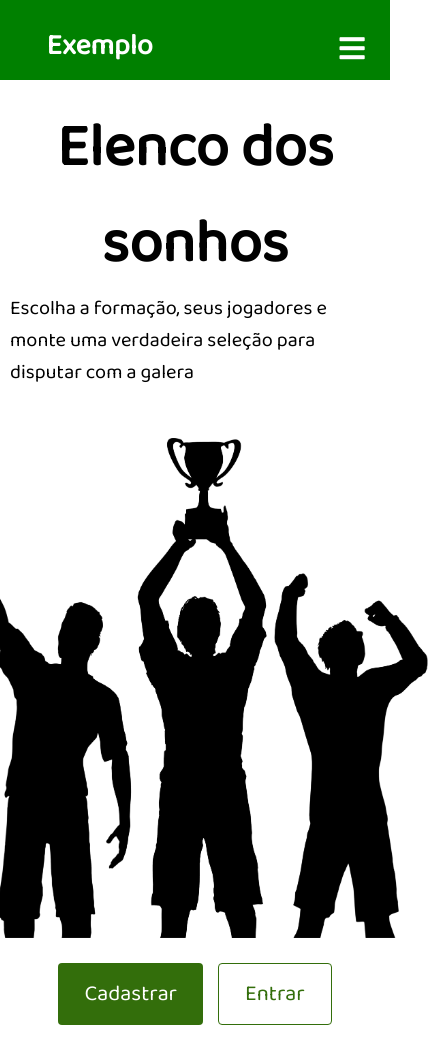
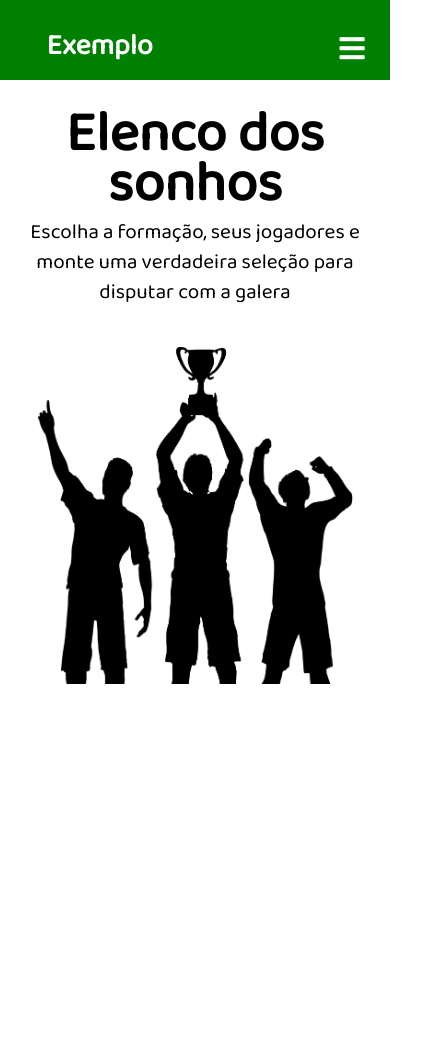
Before and after one commit to Ruymelo10/squad-builder-react, a React (Create React App) app: page / in a window 390 px wide. Shown: the whole page, 445 px wide, since content can reach past the window. After the commit the page ends 844 px from the top, so only its background shows below. Built offline with nearby package versions, Linux system fonts and the light colour scheme.

Commit message:
add buttons to navbar mobile

```diff
--- a/src/components/Navbar/index.jsx
+++ b/src/components/Navbar/index.jsx
@@ -8,6 +8,7 @@ class Navbar extends Component {
     this.state = {
       clicked: false,
     };
+    this.handleClick = this.handleClick.bind(this);
   }
 
   handleClick() {
@@ -31,6 +32,12 @@ class Navbar extends Component {
               </li>
             );
           })}
+          <li className="nav-route-links">
+            <a href="/login">Entrar</a>
+          </li>
+          <li className="nav-route-links">
+            <a href="/signup">Cadastrar</a>
+          </li>
         </ul>
       </nav>
     );
--- a/src/components/Navbar/styles.css
+++ b/src/components/Navbar/styles.css
@@ -45,6 +45,14 @@
 
 .menu-icon {
   display: none;
+}
+.nav-route-links {
+  display: none;
+}
+.nav-route-links a {
+  padding: 0.5rem 1rem;
+  text-decoration: none;
+  color: white;
 }
 
 @media screen and (max-width: 900px) {
@@ -123,4 +131,20 @@
     color: green;
     transition: 250ms;
   }
+
+  .nav-route-links {
+    display: block;
+    justify-content: center;
+    width: 100%;
+    padding: 2rem;
+  }
+  .nav-route-links a {
+    display: table;
+    width: 100%;
+  }
+  .nav-route-links:hover {
+    background-color: rgba(0, 255, 0, 0.2);
+    border-radius: 0;
+    transition: 250ms;
+  }
 }
--- a/src/templates/Home/App.js
+++ b/src/templates/Home/App.js
@@ -12,16 +12,14 @@ function App() {
       </div>
       <img src="/images/champions-trophy.png" alt="squad-image" className="app-image"></img>
       <div className="app-buttons">
-        <Button buttonSize="btn--large">
-          <Link to="/signup" style={{ textDecoration: 'none', color: 'inherit' }}>
-            Cadastrar
-          </Link>
-        </Button>
-        <Button buttonSize="btn--large" buttonStyle="btn--outline">
-          <Link to="/login" style={{ textDecoration: 'none', color: 'inherit' }}>
+        <Link to="/signup" style={{ textDecoration: 'none', color: 'inherit' }}>
+          <Button buttonSize="btn--large">Cadastrar</Button>
+        </Link>
+        <Link to="/login" style={{ textDecoration: 'none', color: 'inherit' }}>
+          <Button buttonSize="btn--large" buttonStyle="btn--outline">
             Entrar
-          </Link>
-        </Button>
+          </Button>
+        </Link>
       </div>
     </div>
   );
--- a/src/templates/Home/App.scss
+++ b/src/templates/Home/App.scss
@@ -10,15 +10,19 @@
   align-items: center;
 }
 .app-content {
-  margin: 20px 10px 50px 10px;
+  margin: 30px 10px;
 
   h1 {
-    font-size: 60px;
+    font-size: 3.5rem;
     text-align: center;
+    line-height: 50px;
   }
 
   p {
-    font-size: 20px;
+    font-size: 1.3rem;
+    text-align: center;
+    line-height: 30px;
+    margin: 1vh;
   }
 }
 
@@ -33,3 +37,13 @@
   grid-gap: 15px;
   grid-template-columns: repeat(2, auto);
 }
+
+@media screen and (max-width: 900px) {
+  .app-buttons {
+    display: none;
+  }
+  .app-image {
+    height: 40vh;
+    width: auto;
+  }
+}
--- a/src/templates/LogIn/index.jsx
+++ b/src/templates/LogIn/index.jsx
@@ -10,6 +10,9 @@ export const LogIn = () => {
   const { handleChange, handleSubmit, values, errors } = useForm(validate);
   return (
     <div className="LogIn">
+      <Link to="/">
+        <i className="fas fa-chevron-left"></i>
+      </Link>
       <form onSubmit={handleSubmit}>
         <div className="Form">
           <h2>Log in</h2>
--- a/src/templates/LogIn/styles.scss
+++ b/src/templates/LogIn/styles.scss
@@ -26,3 +26,7 @@
   grid-template-columns: repeat(1, auto);
   margin-bottom: 10px;
 }
+
+.fa-chevron-left {
+  color: green;
+}
--- a/src/templates/SignUp/index.jsx
+++ b/src/templates/SignUp/index.jsx
@@ -10,6 +10,9 @@ export const SignUp = () => {
   const { handleChange, handleSubmit, values, errors } = useForm(validate);
   return (
     <div className="SignUp">
+      <Link to="/">
+        <i className="fas fa-chevron-left"></i>
+      </Link>
       <form onSubmit={handleSubmit}>
         <div className="Form">
           <h2>Sign Up</h2>
--- a/src/templates/SignUp/styles.scss
+++ b/src/templates/SignUp/styles.scss
@@ -25,3 +25,6 @@
   grid-template-columns: repeat(1, auto);
   margin-bottom: 10px;
 }
+.fa-chevron-left {
+  color: green;
+}
```
